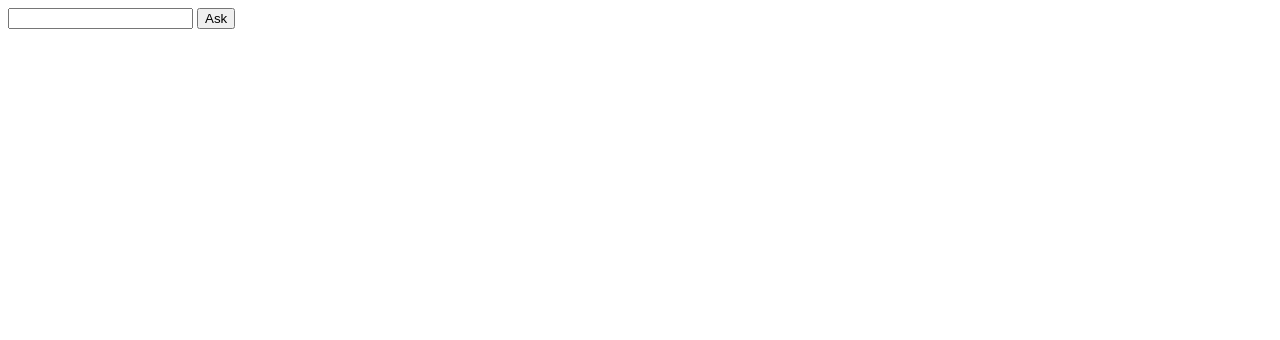
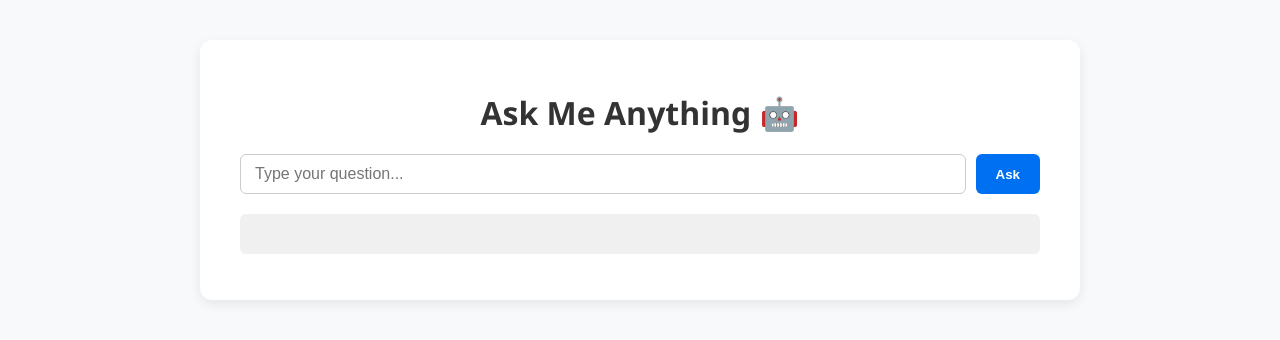
Before and after one commit to sanjeetkumaritoutlook-user/simple-llm, a website: page public/index.html in a window 1280 px wide. Drawn offline with Linux system fonts and the light colour scheme.

Commit message:
Thinking .. loader added

```diff
--- a/public/index.html
+++ b/public/index.html
@@ -1,17 +1,20 @@
-<input id="question" />
-<button onclick="ask()">Ask</button>
-<pre id="answer"></pre>
+<!DOCTYPE html>
+<html lang="en">
+<head>
+  <meta charset="UTF-8" />
+  <title>Simple LLM</title>
+  <link rel="stylesheet" href="/style.css" />
+</head>
+<body>
+  <div class="container">
+    <h1>Ask Me Anything 🤖</h1>
+    <form id="ask-form">
+      <input type="text" id="question" placeholder="Type your question..." required />
+      <button type="submit">Ask</button>
+    </form>
+    <pre id="answer"></pre>
+  </div>
 
-<script>
-async function ask() {
-  const question = document.getElementById("question").value;
-  const res = await fetch("https://simple-llm.vercel.app/api/ask", {
-    method: "POST",
-    headers: { "Content-Type": "application/json" },
-    body: JSON.stringify({ question })
-  });
-
-  const data = await res.json();
-  document.getElementById("answer").innerText = data.choices[0].message.content;
-}
-</script>
+  <script src="/script.js" defer></script>
+</body>
+</html>
--- /dev/null
+++ b/public/script.js
@@ -0,0 +1,26 @@
+const form = document.getElementById('ask-form');
+const input = document.getElementById('question');
+const output = document.getElementById('answer');
+
+form.addEventListener('submit', async (e) => {
+  e.preventDefault();
+
+  const question = input.value.trim();
+  if (!question) return;
+
+  output.textContent = "⏳ Thinking...";
+
+  try {
+    const res = await fetch("/api/ask", {
+      method: "POST",
+      headers: { "Content-Type": "application/json" },
+      body: JSON.stringify({ question })
+    });
+
+    const data = await res.json();
+    output.textContent = data?.choices?.[0]?.message?.content || "⚠️ No answer received.";
+  } catch (err) {
+    output.textContent = "❌ Failed to fetch response.";
+    console.error("API error:", err);
+  }
+});
--- /dev/null
+++ b/public/style.css
@@ -0,0 +1,63 @@
+body {
+  font-family: 'Segoe UI', sans-serif;
+  background-color: #f7f9fb;
+  display: flex;
+  justify-content: center;
+  align-items: flex-start;
+  min-height: 100vh;
+  margin: 0;
+  padding: 40px 20px;
+}
+
+.container {
+  max-width: 800px;
+  width: 100%;
+  background: #fff;
+  padding: 30px 40px;
+  border-radius: 12px;
+  box-shadow: 0 4px 12px rgba(0, 0, 0, 0.08);
+}
+
+h1 {
+  text-align: center;
+  margin-bottom: 20px;
+  color: #333;
+}
+
+form {
+  display: flex;
+  gap: 10px;
+  margin-bottom: 20px;
+}
+
+input[type="text"] {
+  flex: 1;
+  padding: 10px 14px;
+  font-size: 16px;
+  border: 1px solid #ccc;
+  border-radius: 6px;
+}
+
+button {
+  padding: 10px 20px;
+  background-color: #0070f3;
+  color: white;
+  border: none;
+  border-radius: 6px;
+  cursor: pointer;
+  font-weight: bold;
+  transition: background 0.2s ease;
+}
+
+button:hover {
+  background-color: #0051c3;
+}
+
+pre {
+  background: #f0f0f0;
+  padding: 20px;
+  border-radius: 6px;
+  white-space: pre-wrap;
+  word-break: break-word;
+  font-family: "Courier New", monospace;
+}
```
